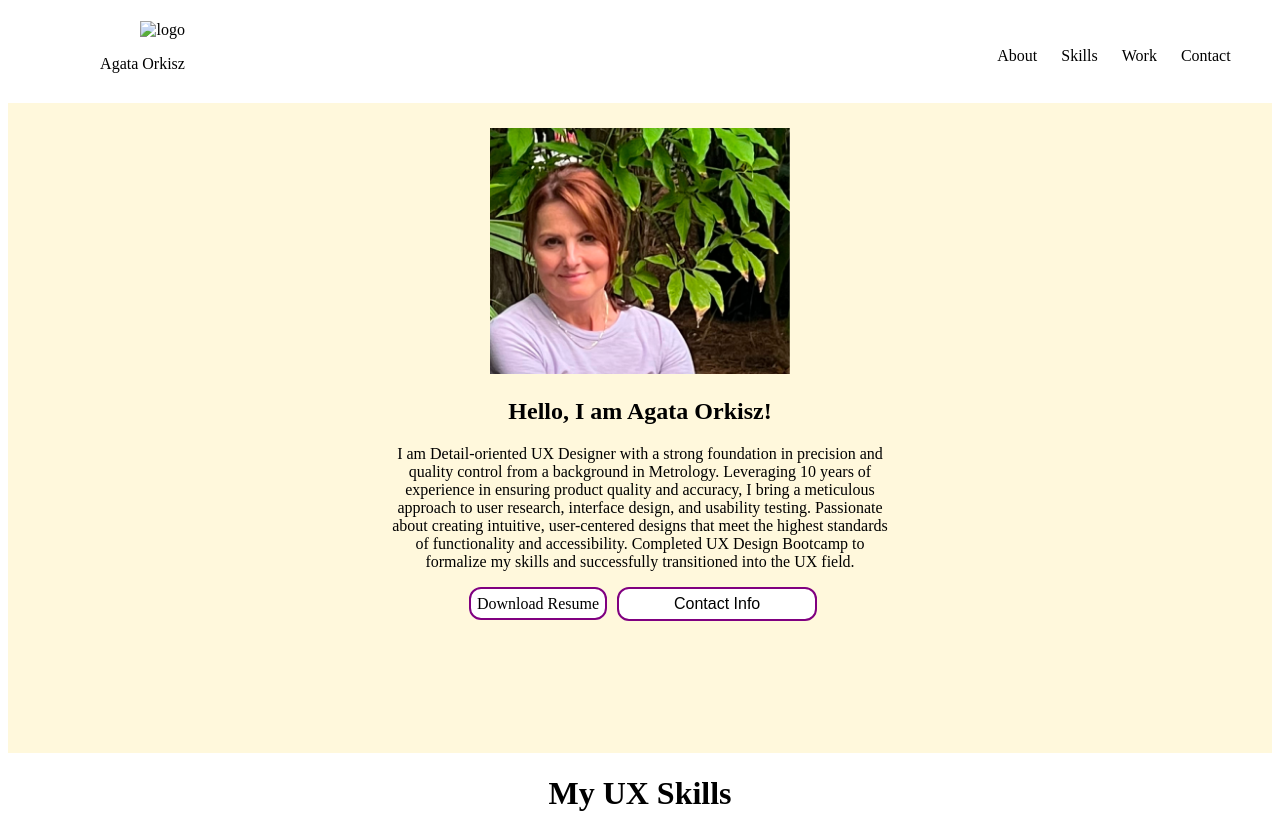
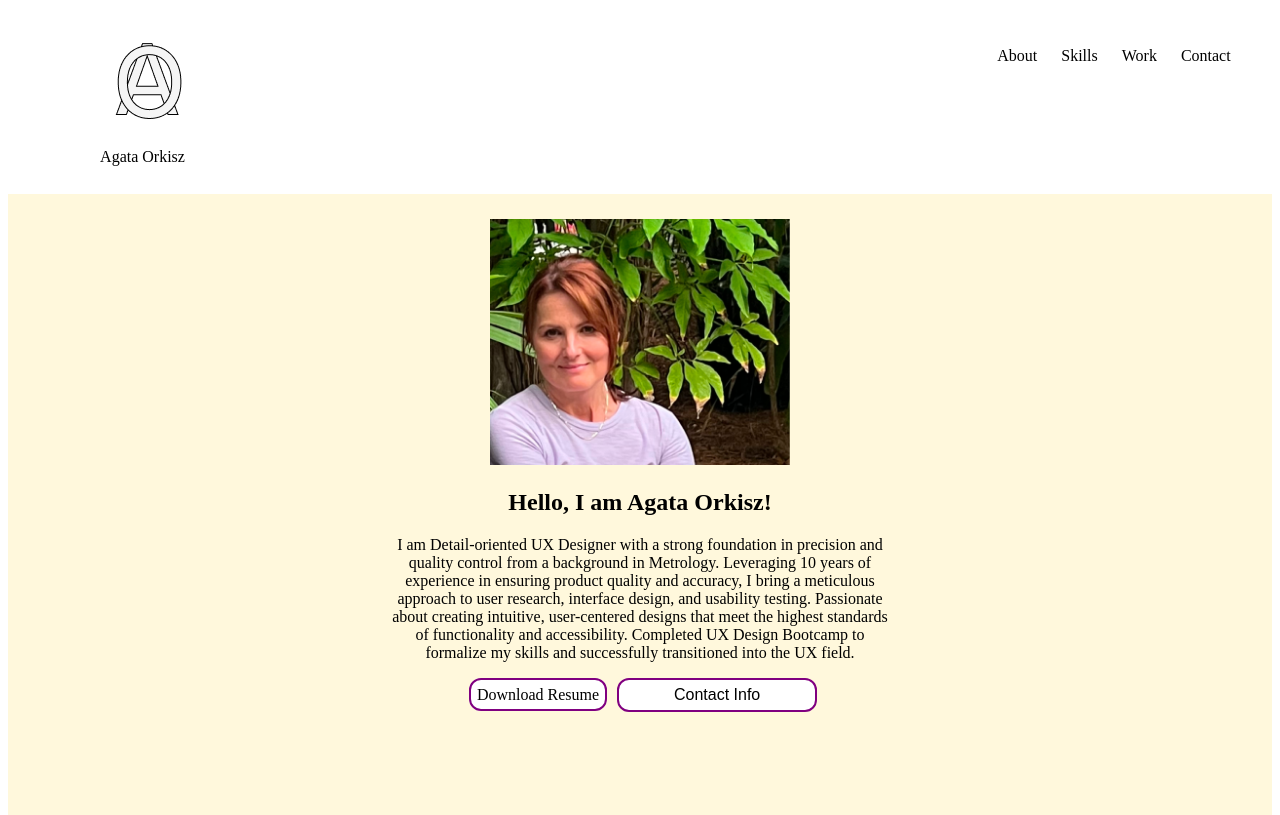
Before and after one commit to agata1309/Unit19Homework, a plain HTML site: page index.html in a window 1280 px wide. Shown: the top 815 px of the page. Drawn offline with nearby package versions, Linux system fonts and the light colour scheme; the site is published under a folder, as on GitHub Pages, so addresses that start at the root find nothing.

Commit message:
Update index.html

```diff
--- a/index.html
+++ b/index.html
@@ -8,7 +8,7 @@
       <!-- Nav HTML -->
       <header class="navigation">
         <div class="inline-block logo myName">
-            <img src="/images/Logo1.png" alt="logo">
+            <img src="./images/Logo1.png" alt="logo">
            <p>Agata Orkisz</p>
         </div>
         <nav class="inline-block">
```
